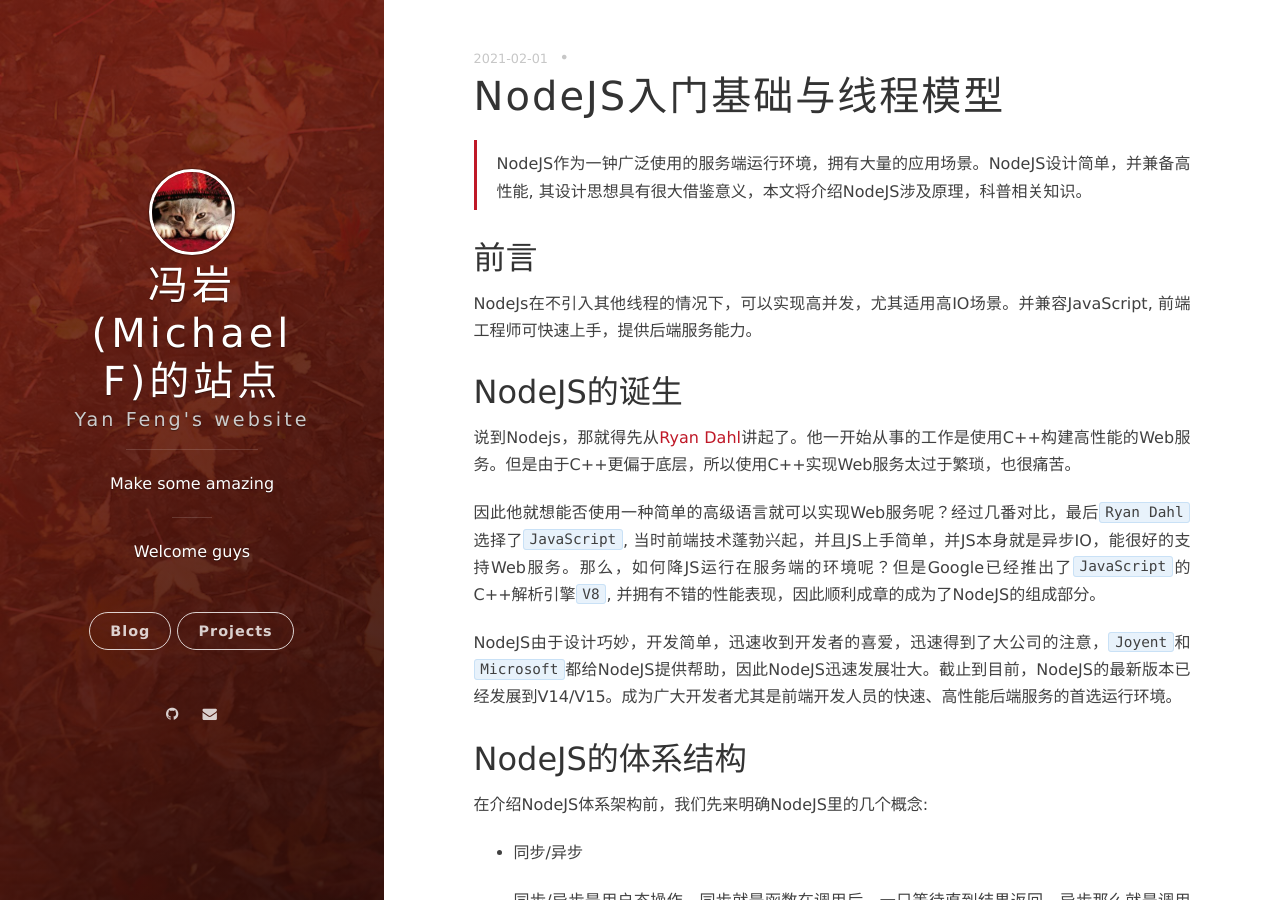
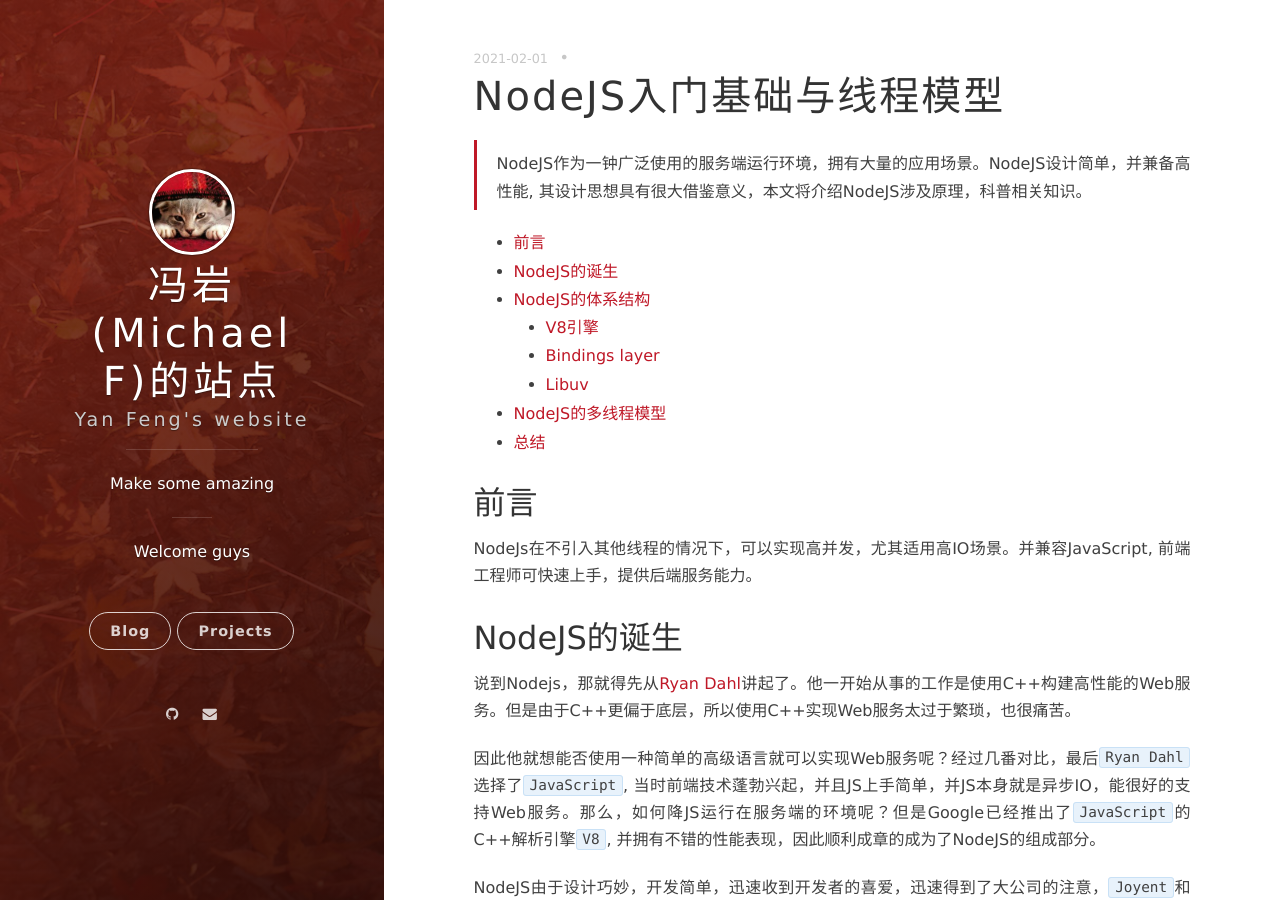
Before and after one commit to fy2462/fy2462.github.io, a Jekyll site: the page built from _posts/2021-02-01-nodejs-structure-brief.md, in a window 1280 px wide and 900 px high. Built offline with Jekyll 4.4.1, drawn with Linux system fonts in a browser that asks for light colours; nearby versions of some CDN libraries; comment, search, counter and statistics services are not loaded.

Commit message:
update TOC

```diff
--- a/_posts/2021-02-01-nodejs-structure-brief.md
+++ b/_posts/2021-02-01-nodejs-structure-brief.md
@@ -5,6 +5,19 @@ date: 2021-02-01 21:45:27.000000000 +08:00
 ---
 
 > NodeJS作为一钟广泛使用的服务端运行环境，拥有大量的应用场景。NodeJS设计简单，并兼备高性能, 其设计思想具有很大借鉴意义，本文将介绍NodeJS涉及原理，科普相关知识。
+
+<!-- TOC -->
+
+- [前言](#前言)
+- [NodeJS的诞生](#nodejs的诞生)
+- [NodeJS的体系结构](#nodejs的体系结构)
+  - [V8引擎](#v8引擎)
+  - [Bindings layer](#bindings-layer)
+  - [Libuv](#libuv)
+- [NodeJS的多线程模型](#nodejs的多线程模型)
+- [总结](#总结)
+
+<!-- /TOC -->
 
 ## 前言
 
```
